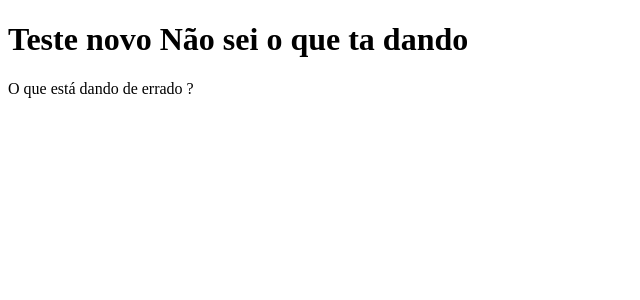
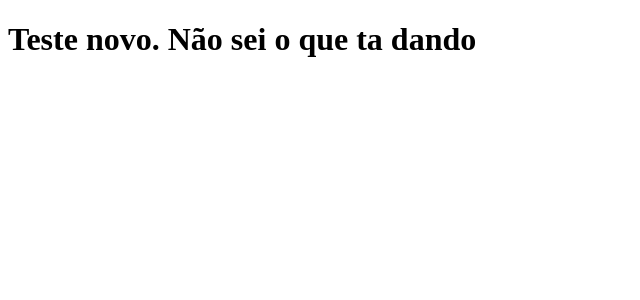
Before and after one commit to JLeoBorges/clone-tabnews, a Next.js app: page / in a window 1280 px wide. Shown: the top 300 px of the page, without its empty margins (0-640 px from the left). Built offline with nearby package versions, Linux system fonts and the light colour scheme.

Commit message:
Mais um teste

```diff
--- a/pages/index.js
+++ b/pages/index.js
@@ -1,7 +1,7 @@
 function Home(){
     return(
         <div>
-    <h1>Teste novo Não sei o que ta dando</h1><div>O que está dando de errado ?</div>
+    <h1>Teste novo. Não sei o que ta dando</h1>
     </div>);
 
 }
```
